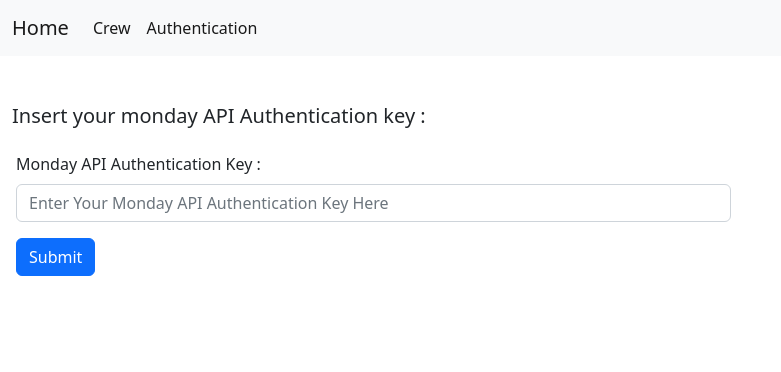
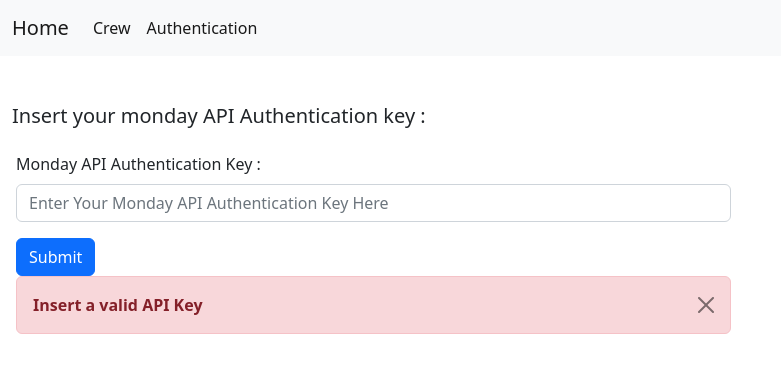
Before and after one commit to SazidAhmed/ToDoList-Advanced, a React (Create React App) app: page /auth in a window 1280 px wide. Both pictures are taken after typing "Sample" into the empty fields and a click on the button "Submit". Shown: the top 372 px of the page, without its empty margins (0-781 px from the left). Built offline with nearby package versions, Linux system fonts and the light colour scheme; no server answers.

Commit message:
working on authentication

```diff
--- a/src/components/crew/UserTable.js
+++ b/src/components/crew/UserTable.js
@@ -33,6 +33,7 @@
   }, []);
 
   const getBoardData = ()=>{
+
     fetch(url,
       {
         method: 'post',
--- a/src/pages/Auth.js
+++ b/src/pages/Auth.js
@@ -3,6 +3,7 @@
 function Auth() {
   const [authKey, setAuthKey] = useState('');
   const [isAuth, setIsAuth] = useState(false);
+  const [isError, setIsError] = useState(false);
 
   const url = '/v2'
   const mondayAuthToken = process.env.REACT_APP_API_KEY
@@ -15,19 +16,17 @@
     }
   }
   `
-
   //Hook
-  useEffect(()=>{
-    getBoardData()
-  }, []);
 
   const getBoardData = ()=>{
+    const mondayAuthKey = localStorage.getItem('mondayAuthKey');
+    console.log(mondayAuthKey)
     fetch(url,
       {
         method: 'post',
         headers: {
           'Content-Type': 'application/json',
-          'Authorization' : authKey
+          'Authorization' : mondayAuthKey
          },
          body: JSON.stringify({
            'query' : query
@@ -38,11 +37,16 @@
         return res.json()
       })
       .then(res => {
-        console.log(res)
-        isAuth(true)
+        console.log(res.errors)
+        if(res.errors === 'Not Authenticated'){
+          console.log('Not Authenticated')
+          setIsError(true)
+        }
+        setIsAuth(true)
       })
       .catch(err=>{
        console.log(err)
+       setIsError(true)
       })
   }
 
@@ -51,6 +55,7 @@
     console.log(authKey);
     localStorage.setItem('mondayAuthKey', JSON.stringify(authKey));
     setAuthKey('')
+    getBoardData()
   }
 
   return (
@@ -66,6 +71,12 @@
             </div>
             <button type="submit" className="btn btn-primary">Submit</button>
           </form>
+          {isError &&
+          <div className="alert alert-danger alert-dismissible fade show" role="alert">
+            <strong>Insert a valid API Key</strong>
+            <button type="button" className="btn-close" data-bs-dismiss="alert" aria-label="Close"></button>
+          </div>
+          }
         </div>
         <div className="col col-xs-12 col-sm-12 col-md-5 col-lg-5 col-xl-5">
 
```
